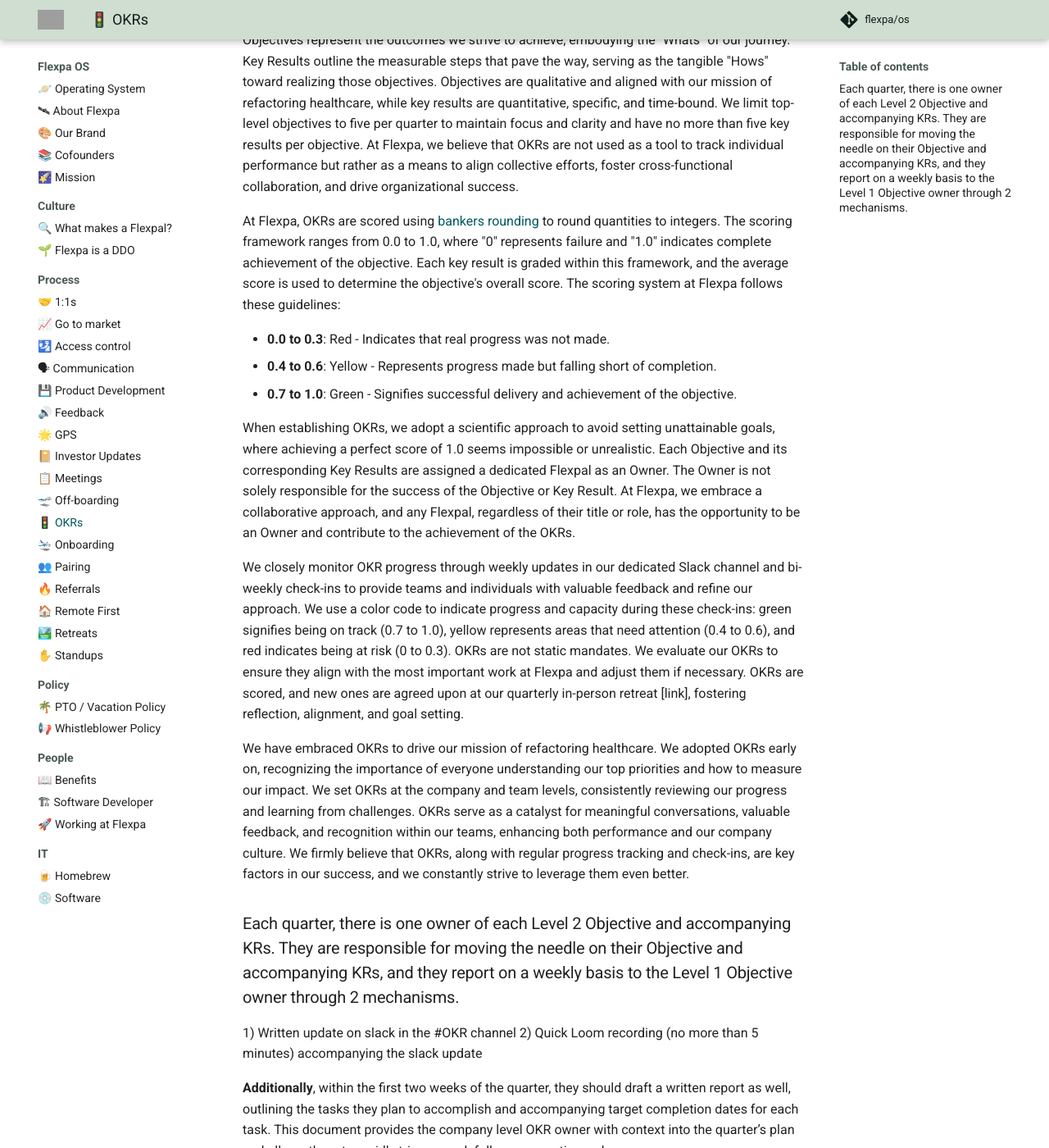
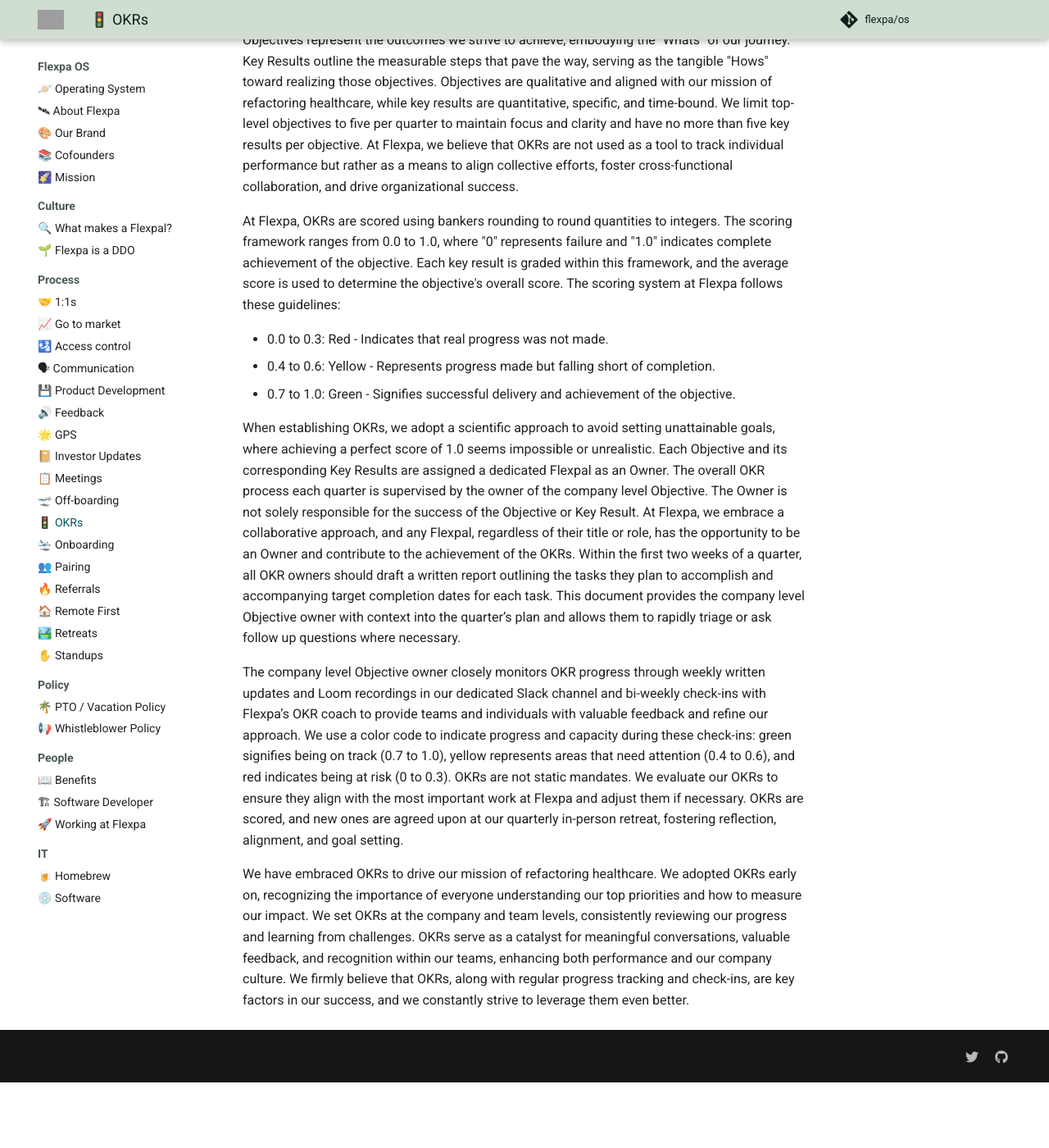
Before and after one commit to flexpa/os, an MkDocs documentation site: the page built from docs/process/okrs.md, in a window 1280 px wide and 1400 px high, scrolled down 582 px. Shown: the whole window at 82% size. Built offline with MkDocs 1.6.1 and Material for MkDocs 9.7.7, drawn with Linux system fonts in a browser that asks for light colours; comment, search, counter and statistics services are not loaded; after the commit the page ends 1902 px from its top, so only the background shows below that; some of the changed text lies outside the part shown; grey boxes are pictures that could not be loaded.

Commit message:
Update okrs v2.md

```diff
--- a/docs/process/okrs.md
+++ b/docs/process/okrs.md
@@ -12,21 +12,14 @@
 
 Objectives represent the outcomes we strive to achieve, embodying the "Whats" of our journey. Key Results outline the measurable steps that pave the way, serving as the tangible "Hows" toward realizing those objectives. Objectives are qualitative and aligned with our mission of refactoring healthcare, while key results are quantitative, specific, and time-bound. We limit top-level objectives to five per quarter to maintain focus and clarity and have no more than five key results per objective. At Flexpa, we believe that OKRs are not used as a tool to track individual performance but rather as a means to align collective efforts, foster cross-functional collaboration, and drive organizational success.
 
-At Flexpa, OKRs are scored using [bankers rounding](https://wiki.c2.com/?BankersRounding) to round quantities to integers. The scoring framework ranges from 0.0 to 1.0, where "0" represents failure and "1.0" indicates complete achievement of the objective. Each key result is graded within this framework, and the average score is used to determine the objective's overall score. The scoring system at Flexpa follows these guidelines:
+At Flexpa, OKRs are scored using bankers rounding to round quantities to integers. The scoring framework ranges from 0.0 to 1.0, where "0" represents failure and "1.0" indicates complete achievement of the objective. Each key result is graded within this framework, and the average score is used to determine the objective's overall score. The scoring system at Flexpa follows these guidelines:
 
-* **0.0 to 0.3**: Red - Indicates that real progress was not made.
-* **0.4 to 0.6**: Yellow - Represents progress made but falling short of completion.
-* **0.7 to 1.0**: Green - Signifies successful delivery and achievement of the objective.
+* 0.0 to 0.3: Red - Indicates that real progress was not made.
+* 0.4 to 0.6: Yellow - Represents progress made but falling short of completion.
+* 0.7 to 1.0: Green - Signifies successful delivery and achievement of the objective.
 
-When establishing OKRs, we adopt a scientific approach to avoid setting unattainable goals, where achieving a perfect score of 1.0 seems impossible or unrealistic. Each Objective and its corresponding Key Results are assigned a dedicated Flexpal as an Owner. The Owner is not solely responsible for the success of the Objective or Key Result. At Flexpa, we embrace a collaborative approach, and any Flexpal, regardless of their title or role, has the opportunity to be an Owner and contribute to the achievement of the OKRs.
+When establishing OKRs, we adopt a scientific approach to avoid setting unattainable goals, where achieving a perfect score of 1.0 seems impossible or unrealistic. Each Objective and its corresponding Key Results are assigned a dedicated Flexpal as an Owner. The overall OKR process each quarter is supervised by the owner of the company level Objective. The Owner is not solely responsible for the success of the Objective or Key Result. At Flexpa, we embrace a collaborative approach, and any Flexpal, regardless of their title or role, has the opportunity to be an Owner and contribute to the achievement of the OKRs. Within the first two weeks of a quarter, all OKR owners should draft a written report outlining the tasks they plan to accomplish and accompanying target completion dates for each task. This document provides the company level Objective owner with context into the quarter’s plan and allows them to rapidly triage or ask follow up questions where necessary.
 
-We closely monitor OKR progress through weekly updates in our dedicated Slack channel and bi-weekly check-ins to provide teams and individuals with valuable feedback and refine our approach. We use a color code to indicate progress and capacity during these check-ins: green signifies being on track (0.7 to 1.0), yellow represents areas that need attention (0.4 to 0.6), and red indicates being at risk (0 to 0.3). OKRs are not static mandates. We evaluate our OKRs to ensure they align with the most important work at Flexpa and adjust them if necessary. OKRs are scored, and new ones are agreed upon at our quarterly in-person retreat [link], fostering reflection, alignment, and goal setting.
+The company level Objective owner closely monitors OKR progress through weekly written updates and Loom recordings in our dedicated Slack channel and bi-weekly check-ins with Flexpa’s OKR coach to provide teams and individuals with valuable feedback and refine our approach. We use a color code to indicate progress and capacity during these check-ins: green signifies being on track (0.7 to 1.0), yellow represents areas that need attention (0.4 to 0.6), and red indicates being at risk (0 to 0.3). OKRs are not static mandates. We evaluate our OKRs to ensure they align with the most important work at Flexpa and adjust them if necessary. OKRs are scored, and new ones are agreed upon at our quarterly in-person retreat, fostering reflection, alignment, and goal setting.
 
 We have embraced OKRs to drive our mission of refactoring healthcare. We adopted OKRs early on, recognizing the importance of everyone understanding our top priorities and how to measure our impact. We set OKRs at the company and team levels, consistently reviewing our progress and learning from challenges. OKRs serve as a catalyst for meaningful conversations, valuable feedback, and recognition within our teams, enhancing both performance and our company culture. We firmly believe that OKRs, along with regular progress tracking and check-ins, are key factors in our success, and we constantly strive to leverage them even better.
-
-### Each quarter, there is one owner of each Level 2 Objective and accompanying KRs. They are responsible for moving the needle on their Objective and accompanying KRs, and they report on a weekly basis to the Level 1 Objective owner through 2 mechanisms.
-
-1) Written update on slack in the #OKR channel
-2) Quick Loom recording (no more than 5 minutes) accompanying the slack update
-
-**Additionally**, within the first two weeks of the quarter, they should draft a written report as well, outlining the tasks they plan to accomplish and accompanying target completion dates for each task. This document provides the company level OKR owner with context into the quarter’s plan and allows them to rapidly triage or ask follow up questions where necessary.
```
